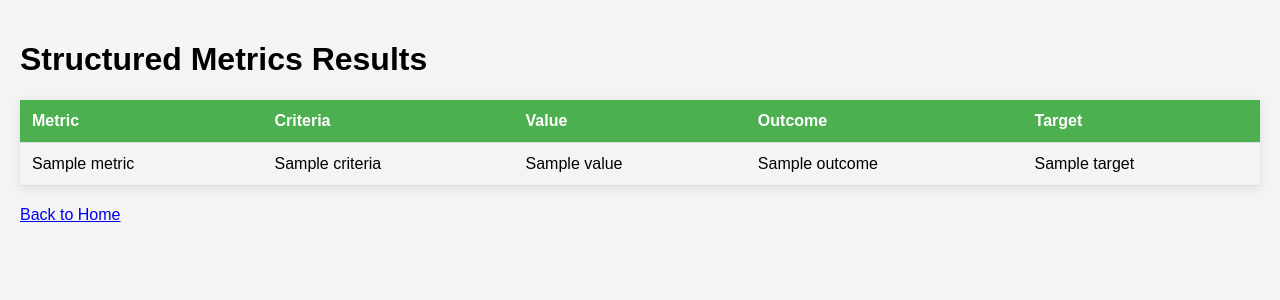
After one commit to Vejaysundaram-Rajkumar/tester-product, a Flask app: template Templates/analysis.html in a window 1280 px wide. The commit adds this page. Shown: the top 300 px of the page. Run offline with Flask 3, Linux system fonts and the light colour scheme; the template is opened without the code that fills it: most values are stand-ins (such as "Sample title", 1, 10 or a date in 2020); parts of the project's set-up code (start-up, migrations or seed data) failed here and were passed over.

Commit message:
calculations done
got the values of criteria from the user and then done with the implementation of saving the selected metrics in an separate excel.

```diff
--- /dev/null
+++ b/Templates/analysis.html
@@ -0,0 +1,61 @@
+<!DOCTYPE html>
+<html lang="en">
+<head>
+    <meta charset="UTF-8">
+    <meta name="viewport" content="width=device-width, initial-scale=1.0">
+    <title>Results</title>
+    <link rel="stylesheet" href="https://cdnjs.cloudflare.com/ajax/libs/font-awesome/5.15.4/css/all.min.css">
+    <style>
+        body {
+            font-family: Arial, sans-serif;
+            background-color: #f4f4f4;
+            margin: 0;
+            padding: 20px;
+        }
+        table {
+            width: 100%;
+            border-collapse: collapse;
+            margin: 20px 0;
+            box-shadow: 0 2px 10px rgba(0, 0, 0, 0.1);
+        }
+        th, td {
+            padding: 12px;
+            text-align: left;
+            border-bottom: 1px solid #ddd;
+        }
+        th {
+            background-color: #4CAF50;
+            color: white;
+        }
+        tr:hover {
+            background-color: #f1f1f1;
+        }
+    </style>
+</head>
+<body>
+    <h1>Structured Metrics Results</h1>
+    <table>
+        <thead>
+            <tr>
+                <th>Metric</th>
+                <th>Criteria</th>
+                <th>Value</th>
+                <th>Outcome</th>
+                <th>Target</th>
+            </tr>
+        </thead>
+        <tbody>
+            {% for result in results_data %}
+            <tr>
+                <td>{{ result.Metric }}</td>
+                <td>{{ result.Criteria }}</td>
+                <td>{{ result.Value }}</td>
+                <td>{{ result.Outcome }}</td>
+                <td>{{ result.Target }}</td>
+            </tr>
+            {% endfor %}
+        </tbody>
+    </table>
+    <a href="/">Back to Home</a>
+</body>
+</html>
--- a/Templates/index.html
+++ b/Templates/index.html
@@ -450,6 +450,11 @@
             <button id="submit-btn" class="submit-btn" disabled>Submit</button>
         </form>
     </div>
+    <!-- Add the button for closing Excel if an error occurs
+<form action="/close_excel" method="post">
+    <button type="submit">Force Close Excel Application</button>
+</form> -->
+
 
 </div>
 
--- a/app.py
+++ b/app.py
@@ -1,8 +1,142 @@
-from flask import Flask, render_template, request
+from flask import Flask, render_template, request ,flash ,redirect, url_for
 import pandas as pd
 import json
+import openpyxl
+import re
+import xlwings as xw
+import os
+
+import psutil
+
+
 
 app = Flask(__name__)
+
+
+def force_close_excel():
+    # Iterate over all running processes and kill any Excel instances
+    for proc in psutil.process_iter(['pid', 'name']):
+        if proc.info['name'] == 'EXCEL.EXE':  # Target Excel processes
+            try:
+                proc.kill()  # Kill the process
+                print(f"Closed Excel process with PID: {proc.info['pid']}")
+            except Exception as e:
+                print(f"Could not close Excel process: {e}")
+
+
+
+# Calculation with the user input and excel updatation
+def calculate_outcome(user_input):
+    # Step 1: Parse the user input to extract metrics, criteria, and targets
+    metrics_data = {}
+    targets_data = {}
+
+    for key, value in user_input.items():
+        if key.startswith('criteria_'):
+            # Extract the metric and criteria from the key
+            pattern = r'criteria_(.*?)_(.*)'  # Regex to match the metric and criteria
+            match = re.match(pattern, key)
+
+            if match:
+                metric_name = match.group(1)  # Extracted metric name
+                criteria_name = match.group(2)  # Extracted criteria name
+
+                # If the metric is not yet in the dictionary, initialize it with empty lists
+                if metric_name not in metrics_data:
+                    metrics_data[metric_name] = [[], []]  # First list for criteria names, second for values
+
+                # Add the criteria and its value to the lists
+                metrics_data[metric_name][0].append(criteria_name)
+                metrics_data[metric_name][1].append(value)
+
+        elif key.startswith('target_'):
+            # Extract the metric name for the target
+            metric_name = key.replace('target_', '')
+            targets_data[metric_name] = value
+
+    # Step 2: Load the Excel workbook and update the dataset with the extracted criteria values
+    file_path = 'Master health check icsa Feb 24.xlsx'
+    workbook = openpyxl.load_workbook(file_path, data_only=False)  # Load to keep formulas intact
+    sheet = workbook['metrics']  # Adjust to the correct sheet name if necessary
+
+    # Dictionary to store outcome by metric row for fetching later
+    metric_row_mapping = {}
+
+    for row in sheet.iter_rows(min_row=2, max_row=sheet.max_row):
+        metric_name = row[0].value  # Assuming metric name is in column A
+        if not metric_name:
+            continue  # Skip if there's no metric name
+
+        # Check if the metric exists in the parsed user input
+        if metric_name in metrics_data:
+            criteria_list, value_list = metrics_data[metric_name]
+
+            # Store the row number for outcome reference later
+            metric_row_mapping[metric_name] = row[0].row  # Store the row number of this metric
+
+            # Update the Excel sheet with user values corresponding to the criteria
+            for idx, criteria in enumerate(criteria_list):
+                for col_idx in range(3, 8):  # Columns D to H in the Excel sheet contain the criteria names
+                    if row[col_idx].value == criteria:
+                        sheet.cell(row=row[0].row, column=col_idx + 1).value = value_list[idx]
+                        break
+
+    # Save the updated workbook temporarily to recalculate outcomes
+    updated_file_path = 'Updated_Metrics_Dataset.xlsx'
+    workbook.save(updated_file_path)
+
+    # Step 3: Use xlwings to reopen the updated Excel file and fetch the computed outcomes
+    app = xw.App(visible=False)
+    workbook_xlwings = xw.Book(updated_file_path)
+    sheet_xlwings = workbook_xlwings.sheets['metrics']  # Adjust to the correct sheet name if necessary
+
+    # Step 4: Create a new workbook for the structured output
+    new_workbook = openpyxl.Workbook()
+    new_sheet = new_workbook.active
+    new_sheet.title = "Selected Metrics"
+
+    # Step 5: Add headers for the structured layout
+    headers = ["Metric", "Criteria", "Value", "Outcome", "Target"]
+    new_sheet.append(headers)
+
+    # Step 6: Loop over the metrics and write them into the new sheet in the desired structure
+    for metric_name, (criteria_list, value_list) in metrics_data.items():
+        # Extract the outcome using xlwings
+        metric_row_in_sheet = metric_row_mapping[metric_name]
+        outcome_cell = sheet_xlwings.range(f'I{metric_row_in_sheet}').value  # Assuming outcome is in column I
+        # Determine the target for this metric (if provided, else 'NA')
+        target_value = targets_data.get(metric_name, 'NA')
+
+        # Write the metric name, criteria, and values row by row
+        for idx, criteria_name in enumerate(criteria_list):
+            # If this is the first row for this metric, we write the outcome and target; otherwise, leave them blank
+            if idx == 0:
+                new_sheet.append([metric_name,  # Write the metric name once
+                                criteria_name,  # Criteria name
+                                value_list[idx],  # User input value
+                                outcome_cell,  # Outcome
+                                target_value])  # Target value
+            else:
+                new_sheet.append(["",  # Blank for metric name after first row
+                                criteria_name,
+                                value_list[idx],
+                                "",  # Outcome blank for subsequent criteria rows
+                                ""])  # Leave target blank for subsequent criteria rows
+
+    # Step 7: Close the xlwings workbook and save the new workbook with the structured output
+    workbook_xlwings.close()
+    app.quit()
+
+    # Step 8: Save the new workbook
+    new_file_path = 'Structured_Metrics_Output.xlsx'
+    new_workbook.save(new_file_path)
+
+    # Step 9: Delete the updated temporary Excel file
+    if os.path.exists(updated_file_path):
+        os.remove(updated_file_path)
+
+    print(f"New structured Excel file saved as {new_file_path}  and temporary file deleted.")
+
 
 # Load the list of metrics from the master sheet and the details from metrics sheet.
 def load_metrics_from_excel(file_path):
@@ -13,7 +147,7 @@ def load_metrics_from_excel(file_path):
     # Populate categories and metrics
     for index, row in df.iterrows():
         category = row[0]
-        metrics = row[1:].dropna().tolist()  # Extract all non-null values as metrics
+        metrics = row[1:].dropna().tolist()  # Extract all  metrics
         metrics_list[category] = metrics
 
     # Load the metric details (description, criteria) from the "metrics" sheet
@@ -61,17 +195,45 @@ def index():
 
 @app.route('/save_results', methods=['POST'])
 def save_results():
-    criteria_values = {}
-    for key, value in request.form.items():
-        if key.startswith('criteria_'):
-            criteria_values[key] = float(value)  # Convert criteria values to float
+    converted_input = {}
+    user_input = request.form.to_dict()
+    for key, value in user_input.items():
+        try:
+            if '.' in value:
+                converted_input[key] = float(value)
+            else:
+                converted_input[key] = int(value)
+        except (ValueError, TypeError):
+            converted_input[key] = 'NA'
 
-    # Perform calculations based on the criteria values
-    outcomes = {}
-    for metric, values in criteria_values.items():
-        outcomes[metric] = sum(values)
+    # Generate the structured metrics output
+    calculate_outcome(converted_input)
 
-    return render_template('outcome.html', outcomes=outcomes)
+    # Read the generated Excel file
+    output_file = 'Structured_Metrics_Output.xlsx'
+    df = pd.read_excel(output_file)
+
+    # Replace NaN values with an empty string, but keep 'NA' values intact
+    df = df.where(pd.notnull(df), '')
+
+    # Convert DataFrame to a list of dictionaries for rendering
+    results_data = df.to_dict(orient='records')
+
+    return render_template('analysis.html', results_data=results_data)
+
+@app.route('/close_excel', methods=['POST'])
+def close_excel():
+    try:
+        force_close_excel()
+        flash('Excel process has been successfully closed.')
+    except Exception as e:
+        flash(f"Error occurred while closing Excel: {e}")
+
+    # Redirect back to the results or home page after execution
+    return redirect(url_for('index'))
+
+
+
 
 if __name__ == '__main__':
     app.run(host='0.0.0.0')
```
Also changed, not shown: Templates/results.html (+8 -8 lines), formula_extract.py (added, +145 -0 lines), 3 other files.
